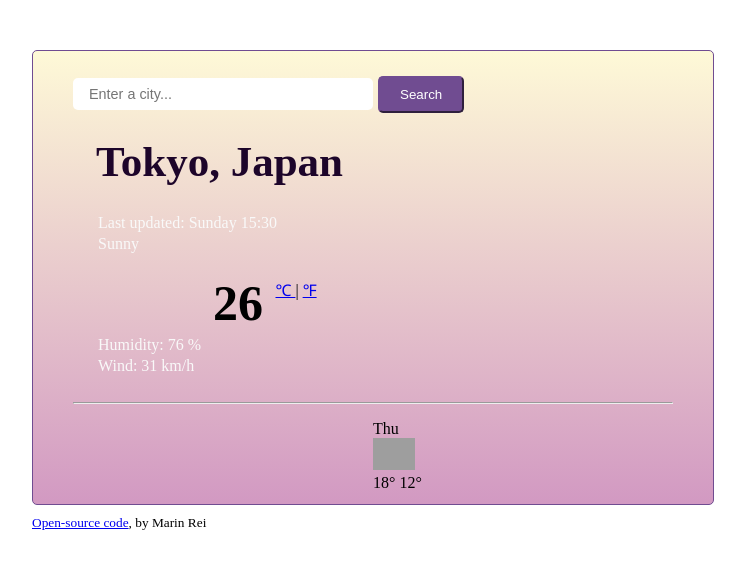
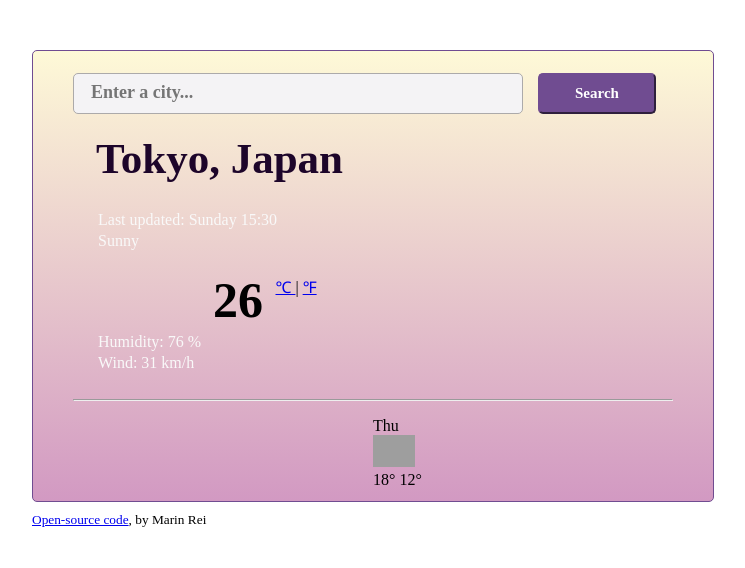
Before and after one commit to mariiiiin913/React-Weather-App, a React (Create React App) app: page / in a window 1280 px wide. Shown: the top 568 px of the page, without its empty margins (268-1013 px from the left). Built offline with nearby package versions, Linux system fonts and the light colour scheme; grey boxes are pictures that could not be loaded.

Commit message:
Update Search.css

```diff
--- a/src/Search.css
+++ b/src/Search.css
@@ -4,7 +4,10 @@
     background-color: #704c91;
     border-color: #704c91;
     border-radius: 5px;
-    padding: 9px 20px 9px 20px;
+    font-family: "DM Serif Display";
+    font-size: 15px;
+    font-weight: bolder;
+    padding: 10px 35px 10px 35px;
   }
 .btn-primary:hover {
     color: #704c91;
@@ -14,11 +17,14 @@
   }
 
 .form-control {
-    width: 50% !important;
-    margin: 0.5em 0;
-    margin-right: 5px;
-    padding:8px;
-    font-size: 90%;
-    border: 30px;
+    background-color: #f4f3f5;
+    color: #acaaaa;
+    font-family: "DM Serif Display", serif;
+    font-weight: bold;
+    width: 75% !important;
+    margin: 2px 15px 0px 0px;
+    padding: 8px 8px 10px 8px;
+    font-size: 18px;
+    border: 1px solid #acaaaa;
     border-radius: 5px;
   }
```
